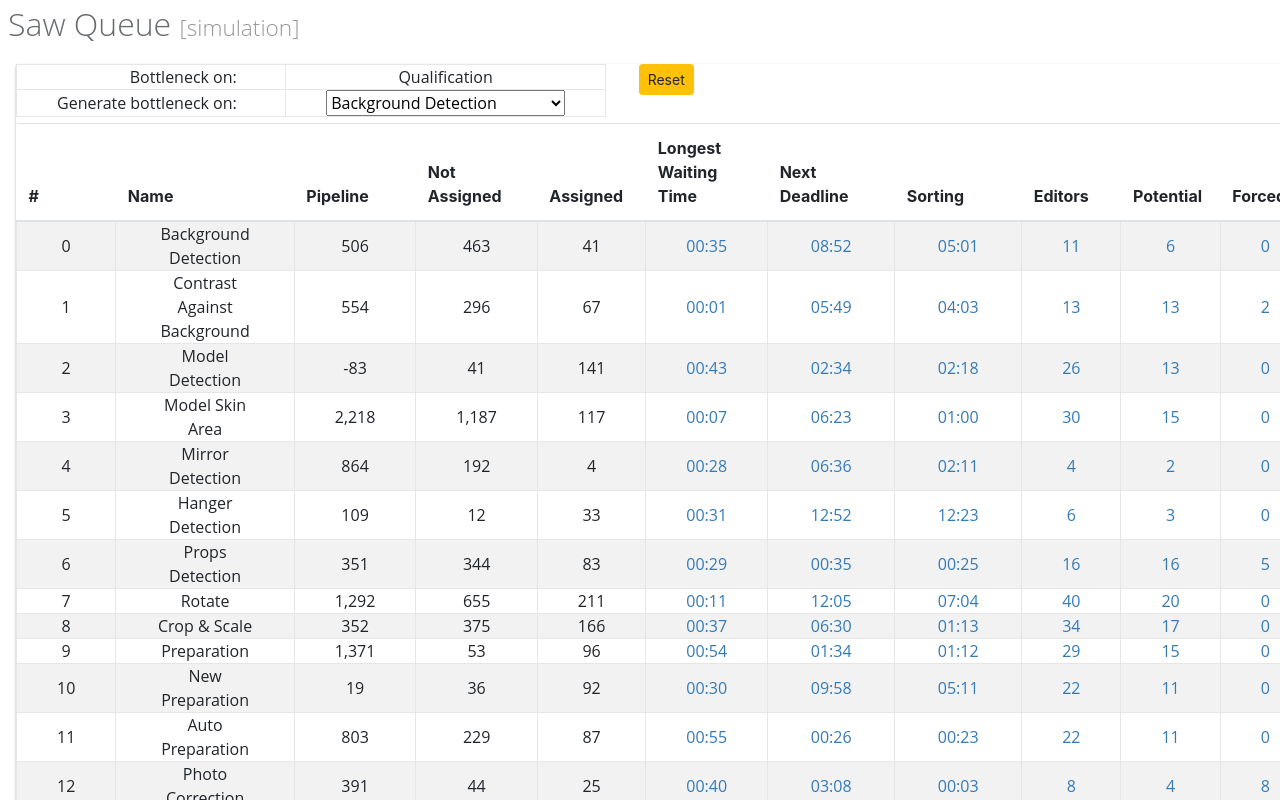
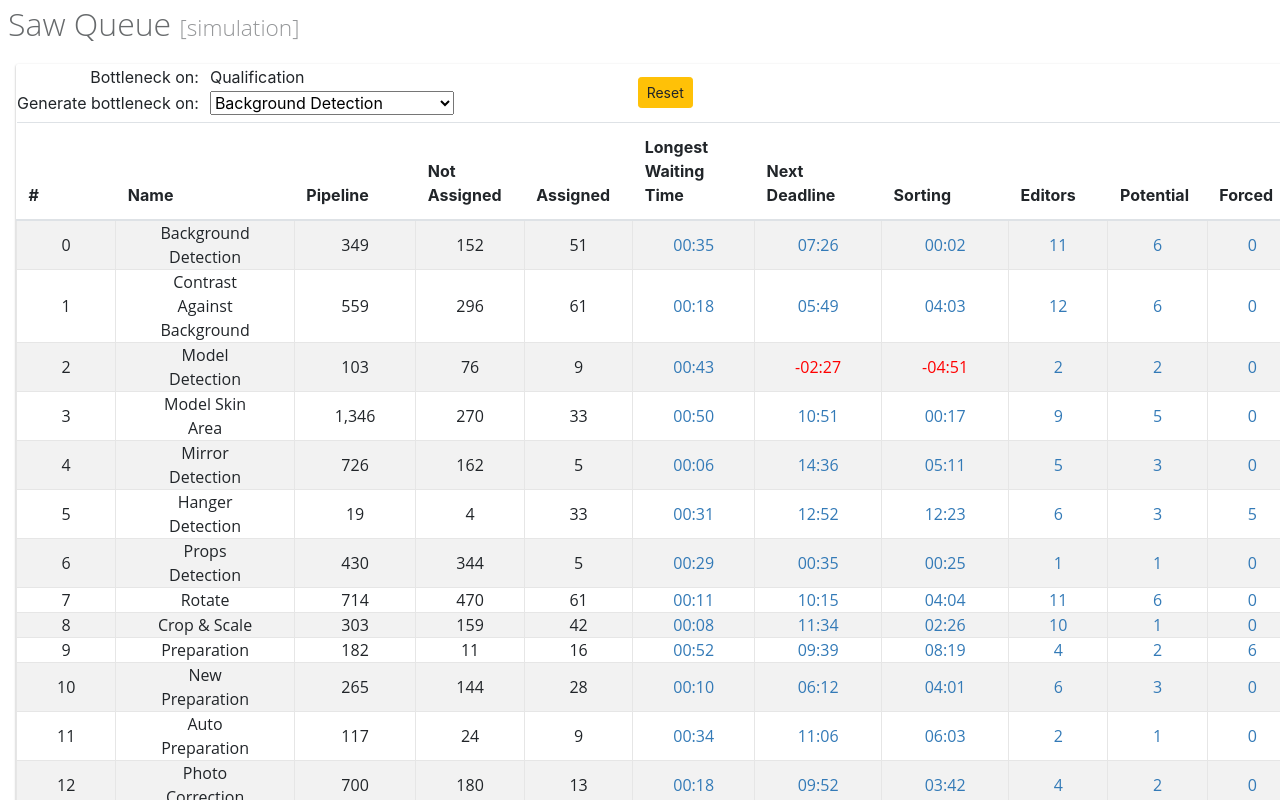
Before and after one commit to shan-alexander/project-color-poc, an Angular app in the folder ng-color/: page / in a window 1280 px wide. Shown: the top 800 px of the page. Built offline with nearby package versions, Linux system fonts and the light colour scheme.

Commit message:
small code cleanup

```diff
--- a/ng-color/src/app/assembly-table/assembly-table.component.css
+++ b/ng-color/src/app/assembly-table/assembly-table.component.css
@@ -8,11 +8,20 @@
   box-shadow: 0 1px 3px rgba(0,0,0,0.12), 0 1px 2px rgba(0,0,0,0.24);
 }
 
-th {
+.cp-container__table {
+  display: inline-block;
+}
+
+.cp-container__reset-button {
+  text-align:left;
+  margin-top:13px;
+}
+
+.qTable th {
   vertical-align: bottom;
 }
 
-td {
+.qTable td {
   border: solid 1px #e6e6e6;
   text-align: center;
   font-size: 12pt;
@@ -21,10 +30,10 @@ td {
   vertical-align: middle;
 }
 
-td a {
+.qTable td a {
   color: #337ab7;
 }
 
-.cp-container__table {
-  display: inline-block;
+.qTable__editors-input {
+  min-width:67px;
 }
--- a/ng-color/src/app/assembly-table/assembly-table.component.html
+++ b/ng-color/src/app/assembly-table/assembly-table.component.html
@@ -25,15 +25,12 @@
           </table>
         </div>
         <div class="col-sm-9">
-          <span style="text-align:left">
-              <span class="btn btn-sm btn-warning" (click)="ui_resetQueue()" style="position:absolute;left:0;">Reset</span>
-            </span>
+            <span class="btn btn-sm btn-warning cp-container__reset-button" (click)="ui_resetQueue()" style="position:absolute;left:0;">Reset</span>
         </div>
       </div> <!--/row-->
     </div> <!--/cp-container__box-->
   </div> <!--/cp-container-->
-
-  <table class="table table-striped table-hover" >
+  <table class="table table-striped table-hover qTable" >
     <thead>
       <tr>
         <th>#</th>
@@ -70,17 +67,17 @@
         <td><a >{{skill.longestWaitingTime}}</a></td>
         <td><a [ngStyle]="{'color': ui_timeStringIsRed(skill.nextDeadline) ? 'red' : '#337ab7'}">{{skill.nextDeadline}}</a></td>
         <td><a  [ngStyle]="{'color': ui_timeStringIsRed(skill.sorting) ? 'red' : '#337ab7'}">{{skill.sorting}}</a></td>
-        <td (click)="editEditors(i)">
+        <td (click)="ui_editEditors(i)">
           <a *ngIf="editorsInputArrBool[i]===0">{{skill.editors | number: '1.0-0'}}</a>
           <div *ngIf="editorsInputArrBool[i]===1">
-            <input type="number" class="form-control" style="min-width:67px;" name="editors{{i}}" [value]="skill.editors" [(ngModel)]="skills[i].editors"  />
+            <input type="number" class="form-control qTable__editors-input" name="editors{{i}}" [value]="skill.editors" [(ngModel)]="skills[i].editors"  />
           </div>
         </td>
         <td><a >{{skill.potential | number: '1.0-0'}}</a></td>
         <td><a >{{skill.forced | number: '1.0-0'}}</a></td>
         <td>{{skill.idle | number: '1.0-0'}}</td>
         <td>{{skill.freelancer | number: '1.0-0'}}</td>
-        <td [ngStyle]="ui_getBottleneckColor(skill, 'zeroHours')" title="{{skill.name}}, &lt;0hrs&#013;{{ui_getEditorsNeeded(skill, 'zeroHours')}}&#013;Avg Ipt: {{skill.avgIpt}}&#013;{{ui_convertTimeSecsToTimeFromNow(skill, 'zeroHours')}}">{{skill.zeroHours | number: '1.0-0'}}</td>
+        <td [ngStyle]="ui_getBottleneckColorForZeroHours(skill)" title="{{skill.name}}, &lt;0hrs&#013;{{ui_getEditorsNeeded(skill, 'zeroHours')}}&#013;Avg Ipt: {{skill.avgIpt}}&#013;{{ui_convertTimeSecsToTimeFromNow(skill, 'zeroHours')}}">{{skill.zeroHours | number: '1.0-0'}}</td>
         <td [ngStyle]="ui_getBottleneckColor(skill, 'twoHours')" title="{{skill.name}}, &lt;2hrs&#013;{{ui_getEditorsNeeded(skill, 'twoHours')}}&#013;Avg Ipt: {{skill.avgIpt}}&#013;{{ui_convertTimeSecsToTimeFromNow(skill, 'twoHours')}}&#013;{{ui_getTimeEstForEditors(skill, 'twoHours')}}">{{skill.twoHours | number: '1.0-0'}}</td>
         <td [ngStyle]="ui_getBottleneckColor(skill, 'fourHours')" title="{{skill.name}}, &lt;4hrs&#013;{{ui_getEditorsNeeded(skill, 'fourHours')}}&#013;Avg Ipt: {{skill.avgIpt}}&#013;{{ui_convertTimeSecsToTimeFromNow(skill, 'fourHours')}}&#013;{{ui_getTimeEstForEditors(skill, 'fourHours')}}">{{skill.fourHours | number: '1.0-0'}}</td>
         <td [ngStyle]="ui_getBottleneckColor(skill, 'eightHours')" title="{{skill.name}}, &lt;8hrs&#013;{{ui_getEditorsNeeded(skill, 'eightHours')}}&#013;Avg Ipt: {{skill.avgIpt}}&#013;{{ui_convertTimeSecsToTimeFromNow(skill, 'eightHours')}}&#013;{{ui_getTimeEstForEditors(skill, 'eightHours')}}">{{skill.eightHours | number: '1.0-0'}}</td>
--- a/ng-color/src/app/assembly-table/assembly-table.component.ts
+++ b/ng-color/src/app/assembly-table/assembly-table.component.ts
@@ -9,13 +9,10 @@ import { FormsModule } from '@angular/forms';
 })
 export class AssemblyTableComponent implements OnInit {
   previousGeneratedBottleNeck: Array<string> = [];
-  selectedSkill;
-
+  // skills = this._skills.skills;
   skills = this.generateRandomEditorDeficiencyBottleneck(this.generateRandomScenario(this._skills.skills));
   editorsInputArrBool: Array<number>;
-  unproductiveShiftTime = 1.5;
-  shiftTime = 8;
-  unproductiveShiftRatio = this.unproductiveShiftTime / this.shiftTime;
+  unproductiveShiftRatio = 1.5 / 8; // (unproductive shift time / shift time)
   zeroHoursColBuffer_forEditorsNeeded = 1.20;
 
   // dev configs:
@@ -25,11 +22,7 @@ export class AssemblyTableComponent implements OnInit {
   constructor( private _skills: SkillsService, private _ref: ChangeDetectorRef ) { }
 
   ngOnInit() {
-      const arr: Array<number> = [];
-      for (let i = 0; i < this.skills.length; i++) {
-        arr.push(0);
-      }
-      this.editorsInputArrBool = arr;
+      this.startQueue();
   }
 
   generateRandomScenario(skillsArr) {
@@ -42,12 +35,9 @@ export class AssemblyTableComponent implements OnInit {
       let mm: any = Math.round(Math.random() * 60);
       (mm < 10) ? mm = '0' + mm : mm = '' + mm;
       currentSkill.longestWaitingTime = '00:' + mm;
-
-      currentSkill.editors = Math.ceil(Math.random() * 40);
-
+      currentSkill.editors = (Math.random() * 100 < 4) ? Math.ceil(Math.random() * 40) : Math.ceil(Math.random() * 13);
       currentSkill.potential = ( (Math.random() * 10) > 9 ) ? 1 : ( ((Math.random() * 10) > 8) ? currentSkill.editors +
       Math.round(Math.random() * 0) : currentSkill.editors / 2 + Math.round(Math.random() * 0) );
-
       currentSkill.forced = (Math.round(Math.random() * 100) > 5) ? 0 : Math.round(Math.random() * 10);
       currentSkill.idle = (Math.round(Math.random() * 100) > 10) ? 0 : Math.round(Math.random() * 10);
       // hours randomizing below
@@ -169,6 +159,83 @@ export class AssemblyTableComponent implements OnInit {
     this.generateRandomEditorDeficiencyBottleneck(this.skills, name);
   }
 
+  getTimeNeededForStep_InSecs(imgCount, rej, ipt, buffer) {
+    const time = imgCount * (1 + rej) * ipt * buffer;
+    return time;
+  }
+
+  getEditorsNeeded(skill, whichCol) {
+    let zeroColCheck = false;
+    if (whichCol === 'zeroHours') {
+      whichCol = 'twoHours';
+      zeroColCheck = true;
+    }
+    const val = skill[whichCol];
+    const timeNeededForOnePe = this.getTimeNeededForStep_InSecs(val, skill.avgRej, skill.avgIpt, skill.skillBuffer);
+    let editorsNeeded = timeNeededForOnePe /
+      ( this.convertColNameToSecs(whichCol) * (1 - this.unproductiveShiftRatio) );
+    if (zeroColCheck) {
+      editorsNeeded = editorsNeeded * this.zeroHoursColBuffer_forEditorsNeeded;
+    }
+    return parseFloat(editorsNeeded.toFixed(2));
+  }
+
+  convertTimeStringToSeconds(timeString) {
+    if (timeString[0] === '-') {
+      timeString.splice(0, 1);
+    }
+    let time = timeString.split(':');
+    let hh = time[0];
+    let mm = time[1];
+    hh = hh * 60 * 60;
+    mm = mm * 60;
+    time = hh + mm;
+    return time;
+  }
+
+  convertTimeSecondsToString_HHMM(timeSecs) {
+    const hh = Math.floor(timeSecs / 3600);
+    const mm = Math.floor( (timeSecs % 3600) / 60);
+    let hh_str = hh.toString();
+    let mm_str = mm.toString();
+    if (hh < 10) { hh_str = '0' + hh_str; }
+    if (mm < 10) { mm_str = '0' + mm_str; }
+    const timeString = '' + hh_str + ':' + mm_str;
+    return timeString;
+  }
+
+  convertColNameToSecs(colName) {
+    let secs;
+    if (colName === 'zeroHours') {
+      secs = 1;
+    } else if (colName === 'twoHours') {
+      secs = 2 * 60 * 60;
+    } else if (colName === 'fourHours') {
+      secs = 4 * 60 * 60;
+    } else if (colName === 'eightHours') {
+      secs = 8 * 60 * 60;
+    } else if (colName === 'twelveHours') {
+      secs = 12 * 60 * 60;
+    } else if (colName === 'sixteenHours') {
+      secs = 16 * 60 * 60;
+    } else if (colName === 'twentyFourHours') {
+      secs = 24 * 60 * 60;
+    } else if (colName === 'fourtyEightHours') {
+      secs = 48 * 60 * 60;
+    } else if (colName === 'seventyTwoHours') {
+      secs = 72 * 60 * 60;
+    }
+    return secs;
+  }
+
+  startQueue() {
+    const arr: Array<number> = [];
+      for (let i = 0; i < this.skills.length; i++) {
+        arr.push(0);
+      }
+      this.editorsInputArrBool = arr;
+  }
+
   ui_timeStringIsRed(timeString) {
     if (timeString[0] === '-') {
       return true;
@@ -177,9 +244,14 @@ export class AssemblyTableComponent implements OnInit {
     }
   }
 
-  getTimeNeededForStep_InSecs(imgCount, rej, ipt, buffer) {
-    const time = imgCount * (1 + rej) * ipt * buffer;
-    return time;
+  ui_getBottleneckColorForZeroHours(skill) {
+    const val = skill['zeroHours'];
+    if (val > 0) {
+      return {
+        'color': 'red',
+        'fontWeight': 700
+      };
+    }
   }
 
   ui_getBottleneckColor(skill, whichCol) {
@@ -225,16 +297,6 @@ export class AssemblyTableComponent implements OnInit {
       return '';
     }
   }
-  convertTimeSecondsToString_HHMM(timeSecs) {
-    const hh = Math.floor(timeSecs / 3600);
-    const mm = Math.floor( (timeSecs % 3600) / 60);
-    let hh_str = hh.toString();
-    let mm_str = mm.toString();
-    if (hh < 10) { hh_str = '0' + hh_str; }
-    if (mm < 10) { mm_str = '0' + mm_str; }
-    const timeString = '' + hh_str + ':' + mm_str;
-    return timeString;
-  }
 
   ui_convertTimeSecsToTimeFromNow(skill, whichCol) {
     const val = skill[whichCol];
@@ -255,79 +317,13 @@ export class AssemblyTableComponent implements OnInit {
     return '' + skill.editors + ' Editors: ' + result_e;
   }
 
-  convertColNameToSecs(colName) {
-    let secs;
-    if (colName === 'zeroHours') {
-      secs = 1;
-    } else if (colName === 'twoHours') {
-      secs = 2 * 60 * 60;
-    } else if (colName === 'fourHours') {
-      secs = 4 * 60 * 60;
-    } else if (colName === 'eightHours') {
-      secs = 8 * 60 * 60;
-    } else if (colName === 'twelveHours') {
-      secs = 12 * 60 * 60;
-    } else if (colName === 'sixteenHours') {
-      secs = 16 * 60 * 60;
-    } else if (colName === 'twentyFourHours') {
-      secs = 24 * 60 * 60;
-    } else if (colName === 'fourtyEightHours') {
-      secs = 48 * 60 * 60;
-    } else if (colName === 'seventyTwoHours') {
-      secs = 72 * 60 * 60;
-    }
-    return secs;
-  }
-
   ui_getEditorsNeeded(skill, whichCol) {
     const editorsNeeded = this.getEditorsNeeded(skill, whichCol);
     return 'Estimated editors needed: ' + editorsNeeded;
   }
 
-  getEditorsNeeded(skill, whichCol) {
-    let zeroColCheck = false;
-    if (whichCol === 'zeroHours') {
-      whichCol = 'twoHours';
-      zeroColCheck = true;
-    }
-    const val = skill[whichCol];
-    const timeNeededForOnePe = this.getTimeNeededForStep_InSecs(val, skill.avgRej, skill.avgIpt, skill.skillBuffer);
-    let editorsNeeded = timeNeededForOnePe /
-      ( this.convertColNameToSecs(whichCol) * (1 - this.unproductiveShiftRatio) );
-    if (zeroColCheck) {
-      editorsNeeded = editorsNeeded * this.zeroHoursColBuffer_forEditorsNeeded;
-    }
-    return parseFloat(editorsNeeded.toFixed(2));
-  }
-
-  convertTimeStringToSeconds(timeString) {
-    if (timeString[0] === '-') {
-      timeString.splice(0, 1);
-    }
-    let time = timeString.split(':');
-    let hh = time[0];
-    let mm = time[1];
-    hh = hh * 60 * 60;
-    mm = mm * 60;
-    time = hh + mm;
-    return time;
-  }
-
-  editEditors(index) {
+  ui_editEditors(index) {
     this.editorsInputArrBool[index] = 1;
-  }
-
-  saveEditors(index) {
-    this.editorsInputArrBool[index] = 0;
-    console.log('clicked save');
-  }
-
-  ui_startQueue() {
-    const arr: Array<number> = [];
-      for (let i = 0; i < this.skills.length; i++) {
-        arr.push(0);
-      }
-      this.editorsInputArrBool = arr;
   }
 
   ui_resetQueue() {
--- a/ng-color/src/app/skills.service.ts
+++ b/ng-color/src/app/skills.service.ts
@@ -1726,26 +1726,26 @@ export class SkillsService {
     },
     {
       name: 'Finalize',
-      pipeline: 0,
-      notAssigned: 1,
-      assigned: 16,
-      longestWaitingTime: '00:02',
-      nextDeadline: '11:26',
-      sorting: '08:45',
-      editors: 1,
-      potential: 19,
-      forced: 0,
-      idle: 0,
-      freelancer: 0,
-      zeroHours: 0,
-      twoHours: 0,
-      fourHours: 0,
-      eightHours: 0,
-      twelveHours: 161,
-      sixteenHours: 161,
-      twentyFourHours: 174,
-      fourtyEightHours: 174,
-      seventyTwoHours: 174,
+      pipeline: 713,
+      notAssigned: 286,
+      assigned: 9,
+      longestWaitingTime: '02:26',
+      nextDeadline: '-00:06',
+      sorting: '-00:31',
+      editors: 3,
+      potential: 6,
+      forced: 0,
+      idle: 0,
+      freelancer: 0,
+      zeroHours: 2,
+      twoHours: 2,
+      fourHours: 29,
+      eightHours: 463,
+      twelveHours: 578,
+      sixteenHours: 654,
+      twentyFourHours: 928,
+      fourtyEightHours: 1009,
+      seventyTwoHours: 1014,
       avgIpt: 143.65,
       avgRej: 0.0334,
       timeNeededInFutureSteps: 1130, skillBuffer: 1.05
```
